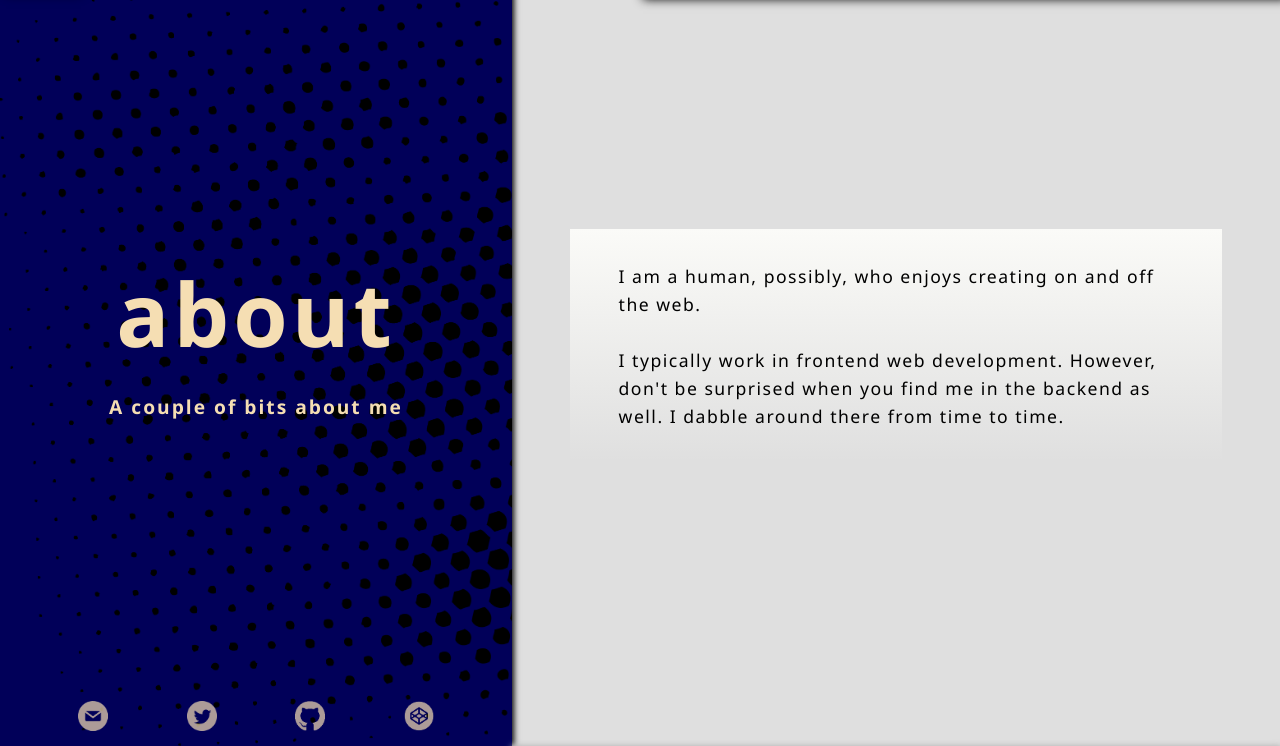
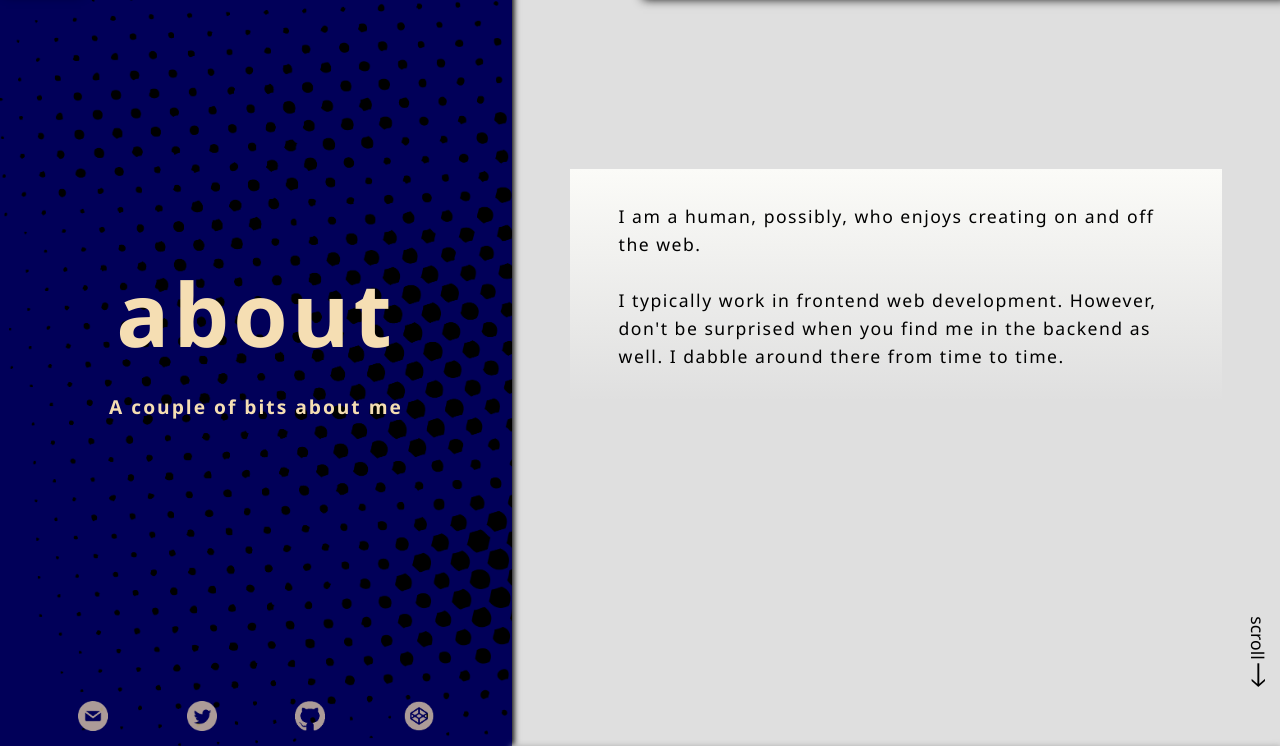
Before and after one commit to loetcodes/portfolio, a website: page index.html in a window 1280 px wide. Both pictures are taken after a click on the link "about". Shown: the part 54-800 px from the top of the page. Drawn offline with Linux system fonts and the light colour scheme.

Commit message:
added scroll tip and removed unnecessary arrow icons replacing with unicode char instead

```diff
--- a/css/main.css
+++ b/css/main.css
@@ -203,6 +203,7 @@ body {
     justify-content: center;
     align-self: center;
     width: 85%;
+    max-width: 700px;
 }
 
 .intro-summary .descrBox {
@@ -214,6 +215,38 @@ body {
     width: 85%;
     margin-top: 5%;
     margin-bottom: 5%;
+}
+
+.main-about .intro-summary {
+    display: grid;
+    grid-template: 85% 15% / 100%;
+}
+
+.main-about .intro-summary .descrBox {
+    grid-row: 1;
+    justify-self: center;
+}
+
+.scroll-tip {
+    grid-row: 2;
+    display: flex;
+    flex-direction: column;
+    align-items: center;
+    align-self: start;
+    justify-self: end;
+}
+
+.scroll-tip::after{
+    content: "\1f853";
+    color: var(--text_col0);
+    font-size: 8vmin;
+}
+
+.tip-text {
+    font-size: 4vmin;
+    transform: rotate(90deg);
+    display: block;
+    margin-bottom: 2px;
 }
 
 .intro-contact {
@@ -688,7 +721,7 @@ body {
 }
 
 input:checked + .toggle:before {
-    transform: translateX(120%);
+    transform: translateX(123%);
 }
 
 .toggle.round {
@@ -1064,7 +1097,18 @@ a {
     .nav-link {
         font-size: 1em;
     }
+
     .detailText {
+        font-size: 1.1em;
+    }
+
+    .scroll-tip::after{
+        content: "\1f853";
+        color: var(--text_col0);
+        font-size: 2em;
+    }
+
+    .tip-text {
         font-size: 1.1em;
     }
 
--- a/index.html
+++ b/index.html
@@ -40,10 +40,10 @@
                     <div class="descrBox">
                         <p class="detailText">I am a human, possibly, who enjoys creating on and off the web. <br><br>I typically work in frontend web development. However, don't be surprised when you find me in the backend as well. I dabble around there from time to time.</p>
                     </div>
-                    <!-- <div class="scroll-tip">
+                    <div class="scroll-tip">
                         <span class="tip-text">scroll</span>
-                        <img class="arrow-img" src="images/icons/right_arrow_black.png">
-                    </div> -->
+                        <div></div>
+                    </div>
                 </div>
                 <div class="social">
                     <a class="social-link" href="mailto:luletco@gmail.com" title="mail"><img class="social-icon" src="images/icons/mail-light-wheat-40px.png" alt="email link">
```
Also changed, not shown: images/icons/right_arrow_black.png (deleted), images/icons/right_arrow_wheat.png (deleted), images/icons/sun_and_moon_back.png.
